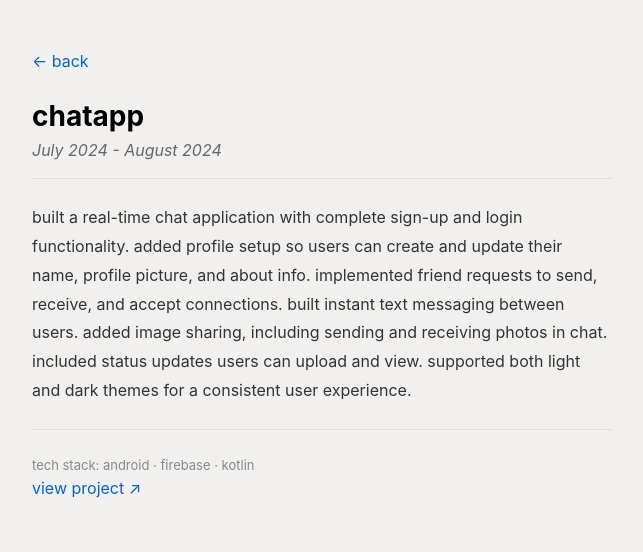
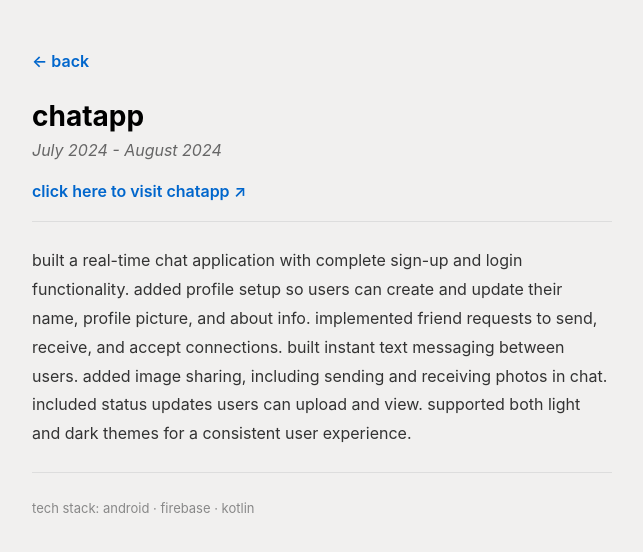
Before and after one commit to vivekupasani/portfolio, a Next.js app: page /projects/chatapp in a window 1280 px wide. Shown: the top 552 px of the page, without its empty margins (318-961 px from the left). Built offline with nearby package versions, Linux system fonts and the light colour scheme.

Commit message:
fix: skill logos (which ever not working)

```diff
--- a/app/globals.css
+++ b/app/globals.css
@@ -12,3 +12,8 @@ body {
   color: #333;
   line-height: 1.7;
 }
+
+::selection {
+  background: #0066cc;
+  color: #fff;
+}
--- a/app/projects/page.tsx
+++ b/app/projects/page.tsx
@@ -2,7 +2,7 @@ import Link from "next/link";
 import Projects from "../../components/Projects";
 
 const linkClass =
-  "text-[#0066cc] no-underline hover:text-[#004499] transition-colors duration-200";
+  "text-[#0066cc] no-underline hover:text-[#004499] hover:underline transition-colors duration-200 font-semibold";
 
 export default function ProjectsPage() {
   return (
--- a/app/skills/page.tsx
+++ b/app/skills/page.tsx
@@ -3,7 +3,7 @@ import Image from "next/image";
 import { Skills, SkillIcons } from "@/data/skills";
 
 const linkClass =
-  "text-[#0066cc] no-underline hover:text-[#004499] transition-colors duration-200";
+  "text-[#0066cc] no-underline hover:text-[#004499] hover:underline transition-colors duration-200 font-semibold";
 
 function categoryLabel(key: string): string {
   return key.replace(/([a-z])([A-Z])/g, "$1 $2").toLowerCase();
--- a/components/ProjectDetail.tsx
+++ b/components/ProjectDetail.tsx
@@ -2,7 +2,7 @@ import Link from "next/link";
 import type { Project } from "@/data/projects";
 
 const linkClass =
-  "text-[#0066cc] no-underline hover:text-[#004499] hover:underline transition-colors duration-200";
+  "text-[#0066cc] no-underline hover:text-[#004499] hover:underline transition-colors duration-200 font-semibold";
 
 export default function ProjectDetail({ item }: { item: Project }) {
   return (
@@ -22,6 +22,19 @@ export default function ProjectDetail({ item }: { item: Project }) {
           {item.status && <em className="text-[#666]">{item.status}</em>}
         </p>
 
+        {item.href && (
+          <p className="mb-4">
+            <a
+              href={item.href}
+              target="_blank"
+              rel="noopener noreferrer"
+              className={linkClass}
+            >
+              click here to visit {item.name} ↗
+            </a>
+          </p>
+        )}
+
         <div className="mb-6 border-t border-[#ddd]" />
 
         <p className="text-[#333] leading-[1.8] lowercase">
@@ -35,17 +48,6 @@ export default function ProjectDetail({ item }: { item: Project }) {
         <p className="text-[13px] text-[#888] lowercase">
           tech stack: {item.techStack.join(" · ")}
         </p>
-
-        <p className="text-base">
-          <a
-            href={item.href}
-            target="_blank"
-            rel="noopener noreferrer"
-            className={linkClass}
-          >
-            view project ↗
-          </a>
-        </p>
       </div>
     </div>
   );
--- a/components/work-releted/WorkDetail.tsx
+++ b/components/work-releted/WorkDetail.tsx
@@ -23,6 +23,19 @@ export default function WorkDetail({ item }: { item: Work }) {
           {item.status && <em className="text-[#666]"> {item.status}</em>}
         </p>
 
+        {item.href && (
+          <p className="mb-4">
+            <a
+              href={item.href}
+              target="_blank"
+              rel="noopener noreferrer"
+              className={linkClass}
+            >
+              Visit {item.name}&apos;s website ↗
+            </a>
+          </p>
+        )}
+
         <div className="mb-6 border-t border-[#ddd]" />
 
         <p className="text-[#333] leading-[1.8] lowercase">
--- a/data/skills.ts
+++ b/data/skills.ts
@@ -60,26 +60,26 @@ export const Skills = {
 export const SkillIcons: Record<string, string> = {
     // Languages
     "typescript": "https://cdn.simpleicons.org/typescript",
-    "javascript": "https://cdn.simpleicons.org/javascript",
+    "javascript": "https://cdn.jsdelivr.net/gh/devicons/devicon@latest/icons/javascript/javascript-original.svg",
 
     // Frontend
     "react.js": "https://cdn.simpleicons.org/react",
     "next.js": "https://cdn.simpleicons.org/nextdotjs",
     "tailwind css": "https://cdn.simpleicons.org/tailwindcss",
-    "tanstack query": "https://cdn.simpleicons.org/reactquery",
+    "tanstack query": "https://cdn.jsdelivr.net/gh/devicons/devicon@latest/icons/react/react-original.svg",
 
     // Mobile
     "react native": "https://cdn.simpleicons.org/react",
 
     // Backend
     "node.js": "https://cdn.simpleicons.org/nodedotjs",
-    "express.js": "https://cdn.simpleicons.org/express",
+    "express.js": "https://cdn.jsdelivr.net/gh/devicons/devicon@latest/icons/express/express-original.svg",
 
     // Databases
     "postgresql": "https://cdn.simpleicons.org/postgresql",
     "mysql": "https://cdn.simpleicons.org/mysql",
     "mongo db": "https://cdn.simpleicons.org/mongodb",
-    "redis": "https://cdn.simpleicons.org/redis",
+    "redis": "https://cdn.jsdelivr.net/gh/devicons/devicon@latest/icons/redis/redis-original-wordmark.svg",
 
     // ORM
     "drizzle": "https://imgs.search.brave.com/sjOHwdFr-wDPzLy2ZXOkw6EZxLCYXeQy6wuRfaCbbHY/rs:fit:860:0:0:0/g:ce/aHR0cHM6Ly9pbWFn/ZXMuc2Vla2xvZ28u/Y29tL2xvZ28tcG5n/LzY1LzMvZHJpenps/ZS1vcm0tbG9nby1w/bmdfc2Vla2xvZ28t/NjUzMzA0LnBuZw",
```
